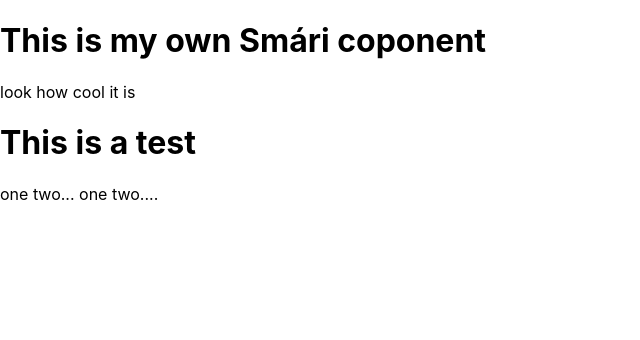
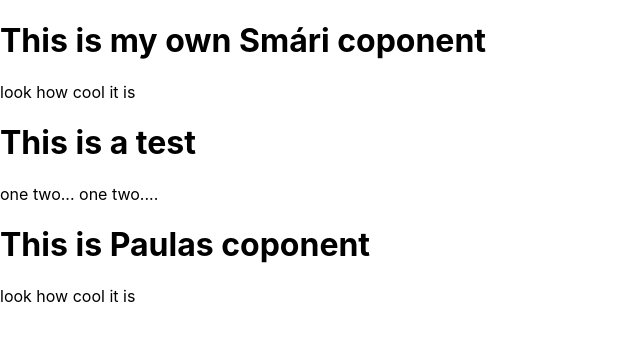
Before and after one commit to vefthroun-2020/branches, a React (Create React App) app: page / in a window 1280 px wide. Shown: the top 340 px of the page, without its empty margins (0-640 px from the left). Built offline with nearby package versions, Linux system fonts and the light colour scheme.

Commit message:
My commit

```diff
--- a/src/App.js
+++ b/src/App.js
@@ -1,11 +1,13 @@
 import Smari from './components/Smari';
 import Testing from './components/Testing';
+import Paula from './components/Paula';
 
 function App() {
   return (
     <div>
       <Smari />
       <Testing />
+      <Paula/>
     </div>
   );
 }
--- /dev/null
+++ b/src/components/Paula.js
@@ -0,0 +1,9 @@
+const Paula = ()=>{
+    return(
+        <div>
+            <h1>This is Paulas coponent</h1>
+            <p>look how cool it is</p>
+        </div>
+    )
+}
+export default Paula;
```
